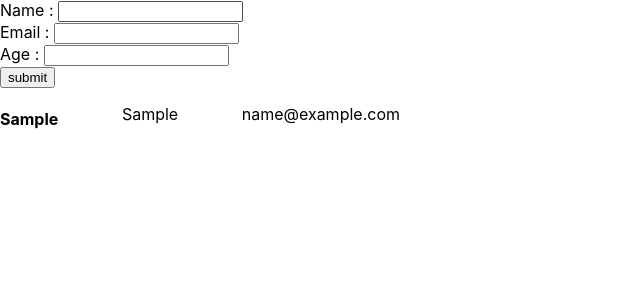
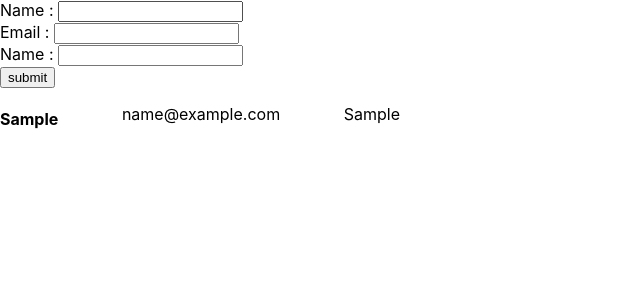
Before and after one commit to johannranudd/React-2.0, a React (Create React App) app: page / in a window 1280 px wide. Both pictures are taken after typing "Sample", "name@example.com", "Sample" into the empty fields and a click on the button "submit". Shown: the top 300 px of the page, without its empty margins (0-640 px from the left). Built offline with nearby package versions, Linux system fonts and the light colour scheme.

Commit message:
practicing

```diff
--- a/src/components/MultipleInputs.js
+++ b/src/components/MultipleInputs.js
@@ -4,12 +4,11 @@ const MultipleInputs = () => {
   const [person, setPerson] = useState({ firstName: '', email: '', age: '' });
   const [people, setPeople] = useState([]);
 
-  const changeHandler = (e) => {
+  const handleChange = (e) => {
+    const value = e.target.value;
     const name = e.target.name;
-    const value = e.target.value;
     setPerson({ ...person, [name]: value });
   };
-
   const handleSubmit = (e) => {
     e.preventDefault();
     if (person.firstName && person.email && person.age) {
@@ -20,7 +19,7 @@ const MultipleInputs = () => {
   };
   return (
     <article>
-      <form action='' className='form'>
+      <form action=''>
         <div className='form-control'>
           <label htmlFor='firstName'>Name : </label>
           <input
@@ -28,7 +27,7 @@ const MultipleInputs = () => {
             id='firstName'
             name='firstName'
             value={person.firstName}
-            onChange={changeHandler}
+            onChange={handleChange}
           />
         </div>
         <div className='form-control'>
@@ -38,20 +37,19 @@ const MultipleInputs = () => {
             id='email'
             name='email'
             value={person.email}
-            onChange={changeHandler}
+            onChange={handleChange}
           />
         </div>
         <div className='form-control'>
-          <label htmlFor='age'>Age : </label>
+          <label htmlFor='age'>Name : </label>
           <input
             type='text'
             id='age'
             name='age'
             value={person.age}
-            onChange={changeHandler}
+            onChange={handleChange}
           />
         </div>
-
         <button type='submit' onClick={handleSubmit}>
           submit
         </button>
@@ -59,10 +57,10 @@ const MultipleInputs = () => {
       {people.map((item) => {
         const { id, firstName, email, age } = item;
         return (
-          <div className='listItem' key={id}>
+          <div key={id} className='listItem'>
             <h4>{firstName}</h4>
+            <p>{email}</p>
             <p>{age}</p>
-            <p>{email}</p>
           </div>
         );
       })}
@@ -71,3 +69,129 @@ const MultipleInputs = () => {
 };
 
 export default MultipleInputs;
+
+//
+//
+//
+//
+//
+//
+//
+//
+
+//
+//
+//
+//
+
+//
+//
+//
+//
+//
+//
+//
+//
+
+//
+//
+//
+//
+
+//
+//
+//
+//
+//
+//
+//
+//
+
+//
+//
+//
+//
+
+//
+//
+//
+//
+//
+//
+//
+//
+
+//
+//
+//
+//
+
+// const MultipleInputs = () => {
+//   const [person, setPerson] = useState({ firstName: '', email: '', age: '' });
+//   const [people, setPeople] = useState([]);
+
+//   const changeHandler = (e) => {
+//     const name = e.target.name;
+//     const value = e.target.value;
+//     setPerson({ ...person, [name]: value });
+//   };
+
+//   const handleSubmit = (e) => {
+//     e.preventDefault();
+//     if (person.firstName && person.email && person.age) {
+//       const newPerson = { ...person, id: new Date().getTime().toString() };
+//       setPeople([...people, newPerson]);
+//       setPerson({ firstName: '', email: '', age: '' });
+//     }
+//   };
+//   return (
+//     <article>
+//       <form action='' className='form'>
+//         <div className='form-control'>
+//           <label htmlFor='firstName'>Name : </label>
+//           <input
+//             type='text'
+//             id='firstName'
+//             name='firstName'
+//             value={person.firstName}
+//             onChange={changeHandler}
+//           />
+//         </div>
+//         <div className='form-control'>
+//           <label htmlFor='email'>Email : </label>
+//           <input
+//             type='text'
+//             id='email'
+//             name='email'
+//             value={person.email}
+//             onChange={changeHandler}
+//           />
+//         </div>
+//         <div className='form-control'>
+//           <label htmlFor='age'>Age : </label>
+//           <input
+//             type='text'
+//             id='age'
+//             name='age'
+//             value={person.age}
+//             onChange={changeHandler}
+//           />
+//         </div>
+
+//         <button type='submit' onClick={handleSubmit}>
+//           submit
+//         </button>
+//       </form>
+//       {people.map((item) => {
+//         const { id, firstName, email, age } = item;
+//         return (
+//           <div className='listItem' key={id}>
+//             <h4>{firstName}</h4>
+//             <p>{age}</p>
+//             <p>{email}</p>
+//           </div>
+//         );
+//       })}
+//     </article>
+//   );
+// };
```
